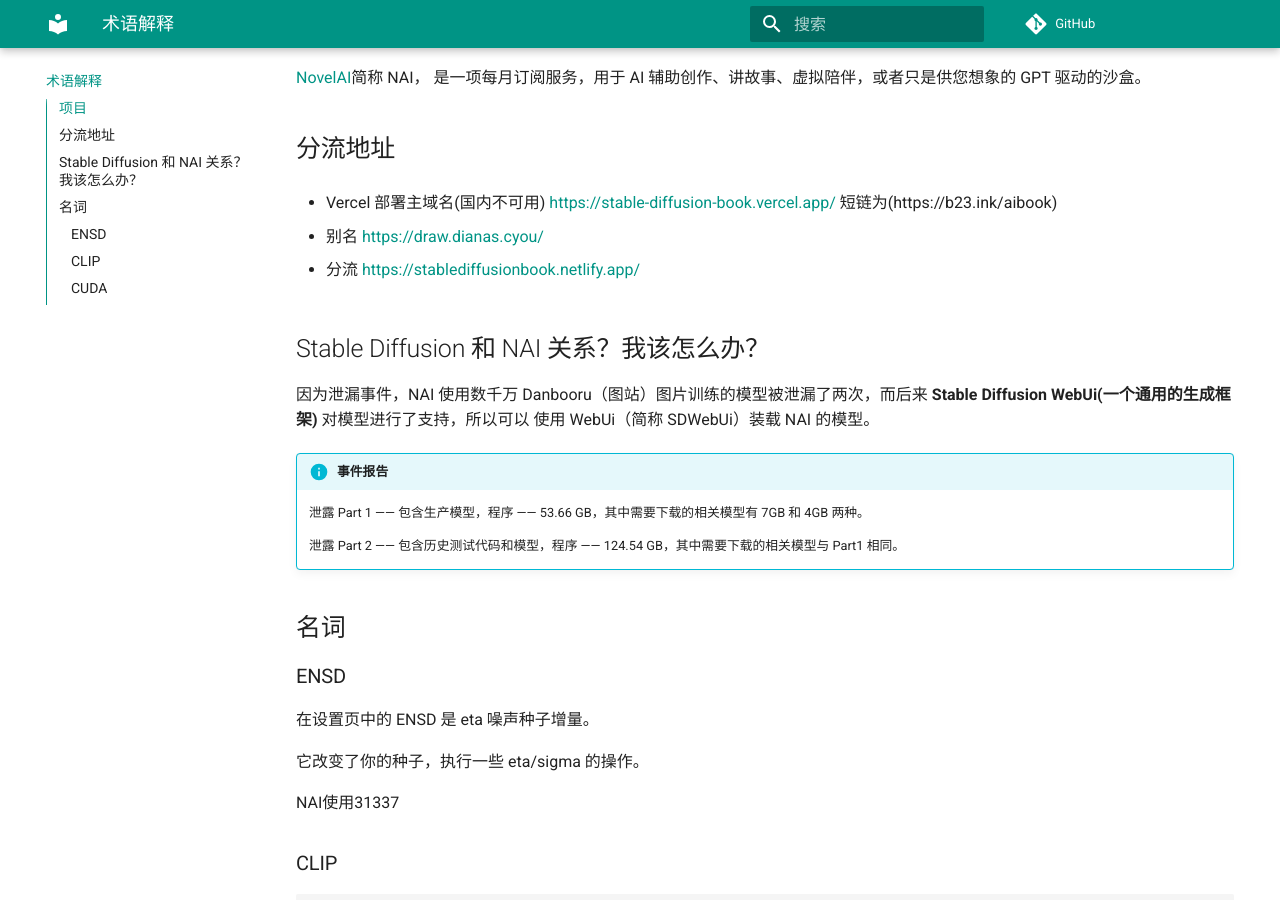
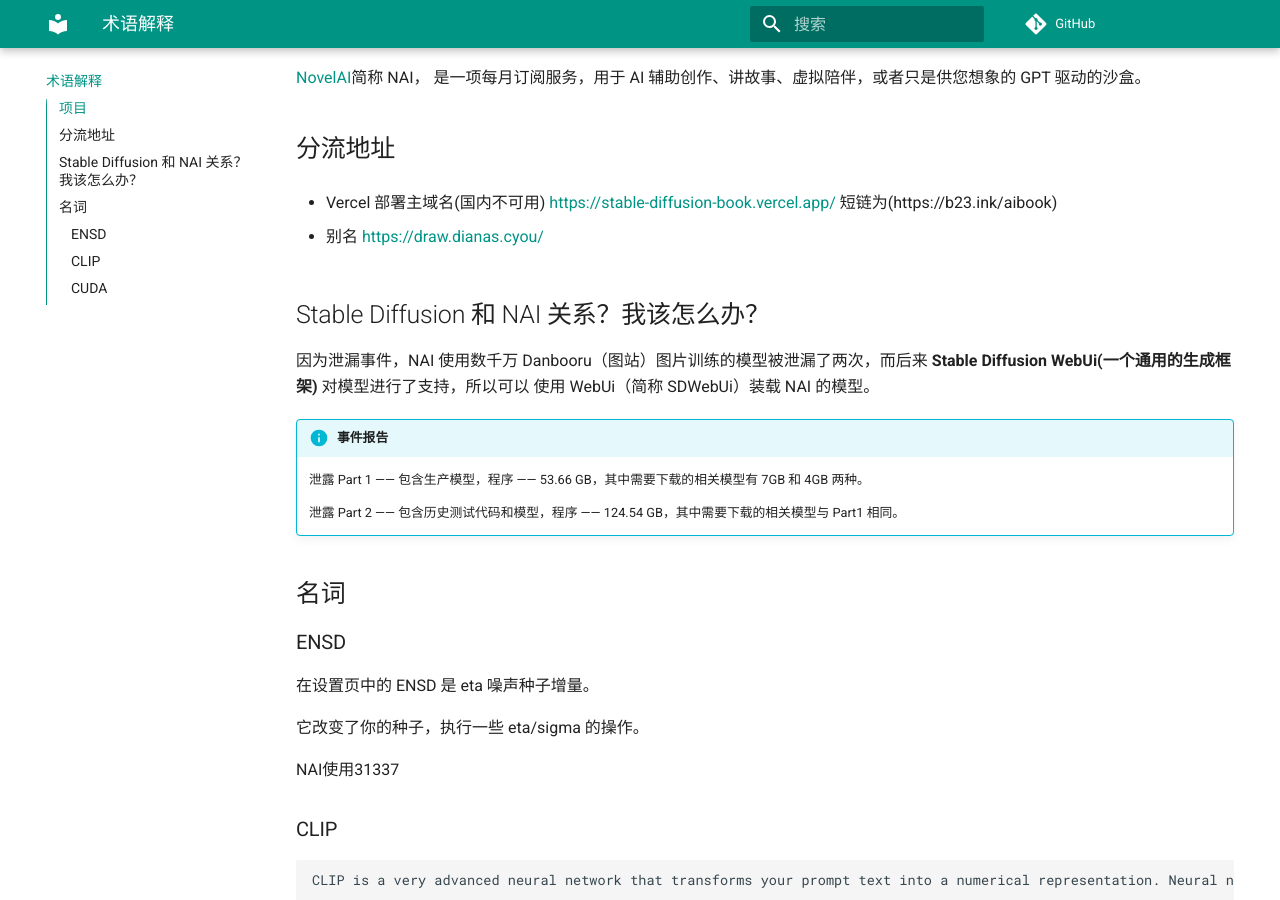
Before and after one commit to sudoskys/StableDiffusionBook, an MkDocs documentation site: the page built from docs/index.md, in a window 1280 px wide and 900 px high, scrolled down 362 px. Built offline with MkDocs 1.6.1 and Material for MkDocs 9.7.7, drawn with Linux system fonts in a browser that asks for light colours; comment, search, counter and statistics services are not loaded.

Commit message:
Update index.md

```diff
--- a/docs/index.md
+++ b/docs/index.md
@@ -18,11 +18,6 @@
 
 - 别名
 [https://draw.dianas.cyou/](https://draw.dianas.cyou/)
-
-
-- 分流
-[https://stablediffusionbook.netlify.app/](https://stablediffusionbook.netlify.app/)
-
 
 
 ## Stable Diffusion 和 NAI 关系？我该怎么办？
```
